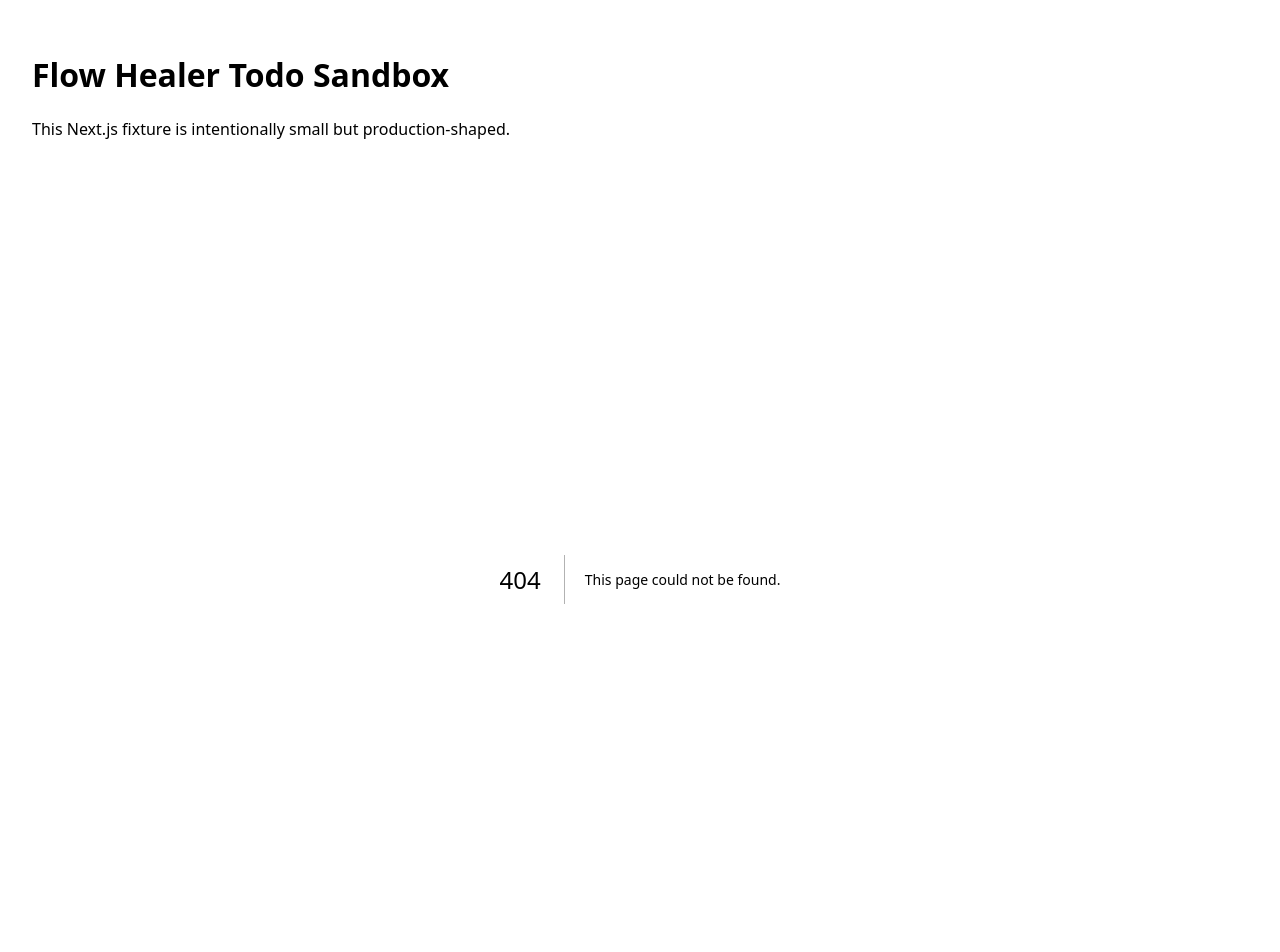
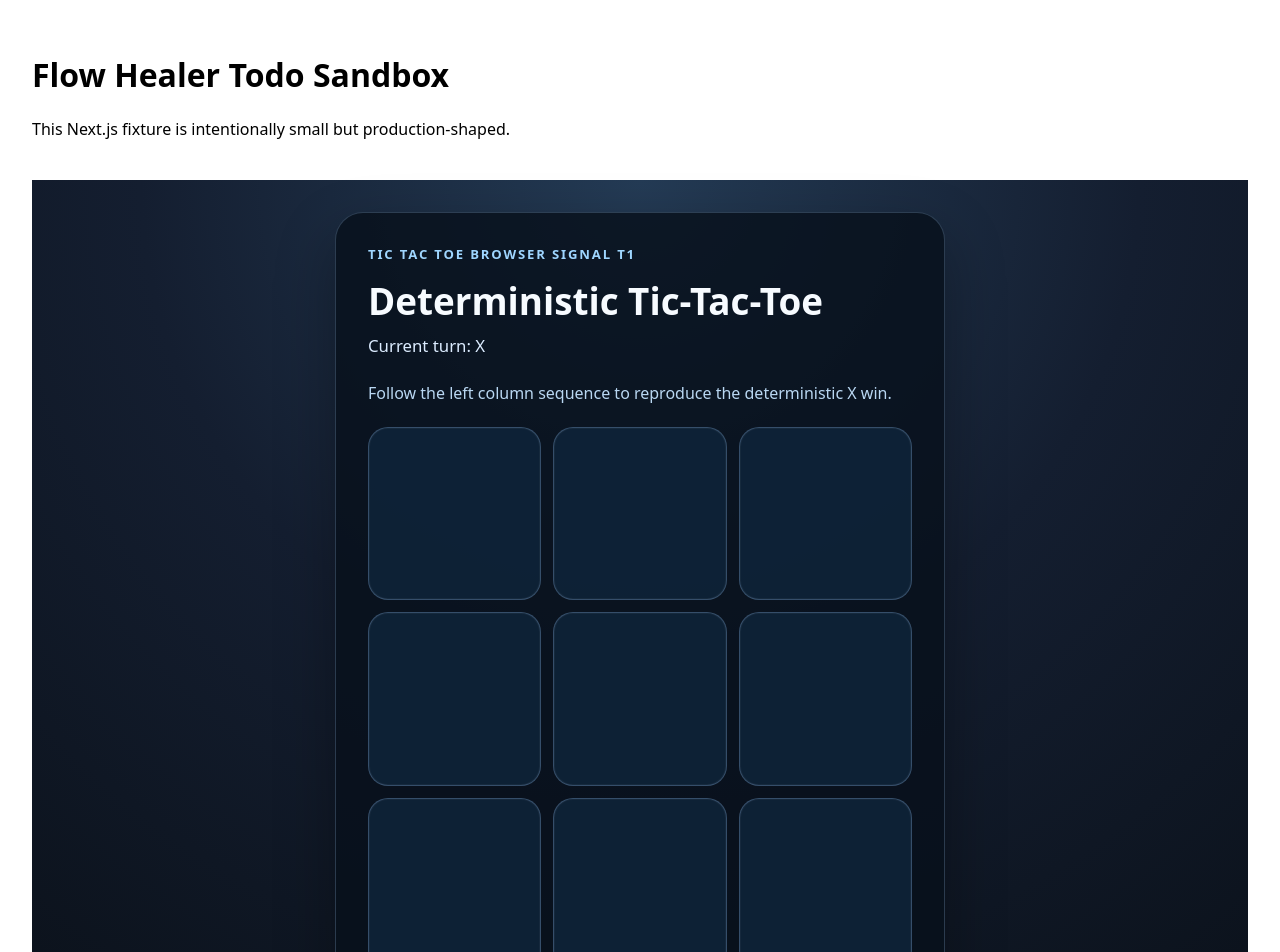
Before and after one commit to dkyazzentwatwa/flow-healer, a Next.js app in the folder e2e-apps/node-next/: page /tictactoe in a window 1280 px wide. Before the commit this address had no page. Shown: the top 952 px of the page. Built offline with nearby package versions, Linux system fonts and the light colour scheme.

Commit message:
fix: add deterministic tic-tac-toe route for issue #1005

```diff
--- /dev/null
+++ b/e2e-apps/node-next/app/tictactoe/page.js
@@ -0,0 +1,193 @@
+'use client';
+
+import { useState } from 'react';
+
+const WINNING_LINES = [
+  [0, 1, 2],
+  [3, 4, 5],
+  [6, 7, 8],
+  [0, 3, 6],
+  [1, 4, 7],
+  [2, 5, 8],
+  [0, 4, 8],
+  [2, 4, 6],
+];
+
+function createBoard() {
+  return Array(9).fill('');
+}
+
+function getWinner(board) {
+  for (const [a, b, c] of WINNING_LINES) {
+    if (board[a] && board[a] === board[b] && board[a] === board[c]) {
+      return board[a];
+    }
+  }
+
+  return '';
+}
+
+function getWinningLine(board) {
+  for (const line of WINNING_LINES) {
+    const [a, b, c] = line;
+    if (board[a] && board[a] === board[b] && board[a] === board[c]) {
+      return line;
+    }
+  }
+
+  return [];
+}
+
+export default function TicTacToePage() {
+  const [game, setGame] = useState({
+    board: createBoard(),
+    currentTurn: 'X',
+  });
+
+  const winner = getWinner(game.board);
+  const winningLine = getWinningLine(game.board);
+  const isDraw = !winner && game.board.every(Boolean);
+
+  const status = winner
+    ? `Winner: ${winner}`
+    : isDraw
+      ? 'Draw game'
+      : `Current turn: ${game.currentTurn}`;
+
+  function handleCellClick(index) {
+    setGame((current) => {
+      if (current.board[index] || getWinner(current.board)) {
+        return current;
+      }
+
+      const board = [...current.board];
+      board[index] = current.currentTurn;
+
+      return {
+        board,
+        currentTurn: current.currentTurn === 'X' ? 'O' : 'X',
+      };
+    });
+  }
+
+  function handleRestart() {
+    setGame({
+      board: createBoard(),
+      currentTurn: 'X',
+    });
+  }
+
+  return (
+    <main
+      style={{
+        minHeight: '100vh',
+        display: 'flex',
+        alignItems: 'center',
+        justifyContent: 'center',
+        padding: '2rem 1rem',
+        background:
+          'radial-gradient(circle at top, #243b55 0%, #141e30 45%, #0a1018 100%)',
+        color: '#f7fbff',
+      }}
+    >
+      <section
+        style={{
+          width: 'min(100%, 34rem)',
+          padding: '2rem',
+          borderRadius: '28px',
+          background: 'rgba(8, 16, 27, 0.82)',
+          border: '1px solid rgba(166, 207, 255, 0.22)',
+          boxShadow: '0 24px 60px rgba(0, 0, 0, 0.3)',
+        }}
+      >
+        <p
+          style={{
+            margin: 0,
+            color: '#9fd6ff',
+            textTransform: 'uppercase',
+            letterSpacing: '0.14em',
+            fontWeight: 700,
+            fontSize: '0.82rem',
+          }}
+        >
+          Tic Tac Toe Browser Signal T1
+        </p>
+        <h1 style={{ margin: '0.85rem 0 0.5rem', fontSize: '2.3rem' }}>
+          Deterministic Tic-Tac-Toe
+        </h1>
+        <p
+          aria-live="polite"
+          role="status"
+          style={{ margin: '0 0 1.5rem', fontSize: '1.05rem', color: '#dcecff' }}
+        >
+          {status}
+        </p>
+        <p style={{ margin: '0 0 1.25rem', color: '#b9d7f2', lineHeight: 1.6 }}>
+          Follow the left column sequence to reproduce the deterministic X win.
+        </p>
+
+        <div
+          aria-label="Tic Tac Toe board"
+          style={{
+            display: 'grid',
+            gridTemplateColumns: 'repeat(3, minmax(0, 1fr))',
+            gap: '0.75rem',
+            marginBottom: '1.5rem',
+          }}
+        >
+          {game.board.map((cell, index) => {
+            const isDisabled = Boolean(cell) || Boolean(winner);
+            const isWinningCell = winningLine.includes(index);
+
+            return (
+              <button
+                key={index}
+                type="button"
+                aria-label={`Cell ${index + 1}`}
+                disabled={isDisabled}
+                onClick={() => handleCellClick(index)}
+                style={{
+                  width: '100%',
+                  aspectRatio: '1 / 1',
+                  borderRadius: '20px',
+                  border: '1px solid rgba(166, 207, 255, 0.26)',
+                  background: cell
+                    ? 'linear-gradient(180deg, rgba(77, 152, 230, 0.34), rgba(29, 86, 150, 0.52))'
+                    : 'rgba(14, 34, 56, 0.94)',
+                  color: '#ffffff',
+                  fontSize: '2.8rem',
+                  fontWeight: 800,
+                  cursor: isDisabled ? 'default' : 'pointer',
+                  boxShadow: isWinningCell
+                    ? '0 0 0 3px rgba(255, 213, 79, 0.92), inset 0 0 0 1px rgba(255, 255, 255, 0.08)'
+                    : 'inset 0 0 0 1px rgba(255, 255, 255, 0.04)',
+                  transform: isWinningCell ? 'translateY(-2px)' : 'none',
+                  transition: 'transform 120ms ease, box-shadow 120ms ease',
+                }}
+              >
+                {cell}
+              </button>
+            );
+          })}
+        </div>
+
+        <button
+          type="button"
+          onClick={handleRestart}
+          style={{
+            border: 'none',
+            borderRadius: '999px',
+            padding: '0.9rem 1.45rem',
+            background: 'linear-gradient(180deg, #8ec5ff 0%, #5f9fe4 100%)',
+            color: '#10243a',
+            fontWeight: 800,
+            fontSize: '1rem',
+            cursor: 'pointer',
+          }}
+        >
+          Restart
+        </button>
+      </section>
+    </main>
+  );
+}
```
